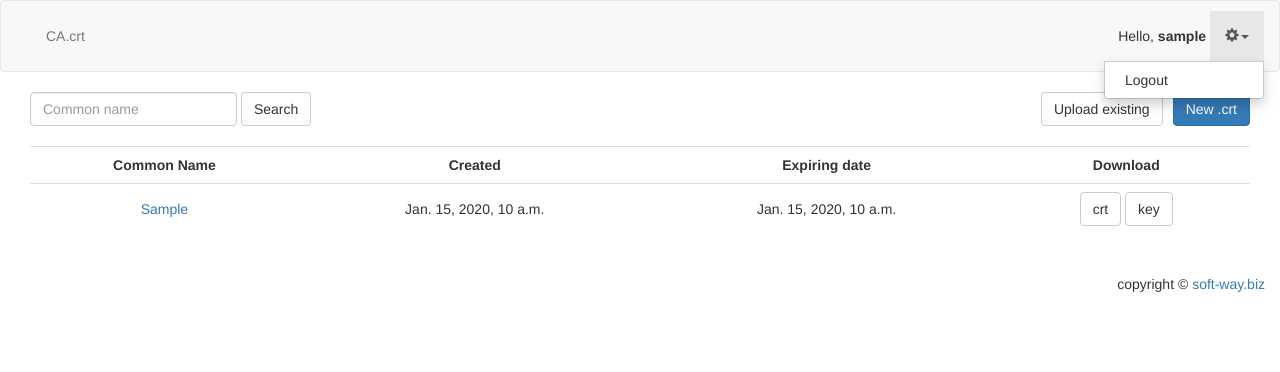
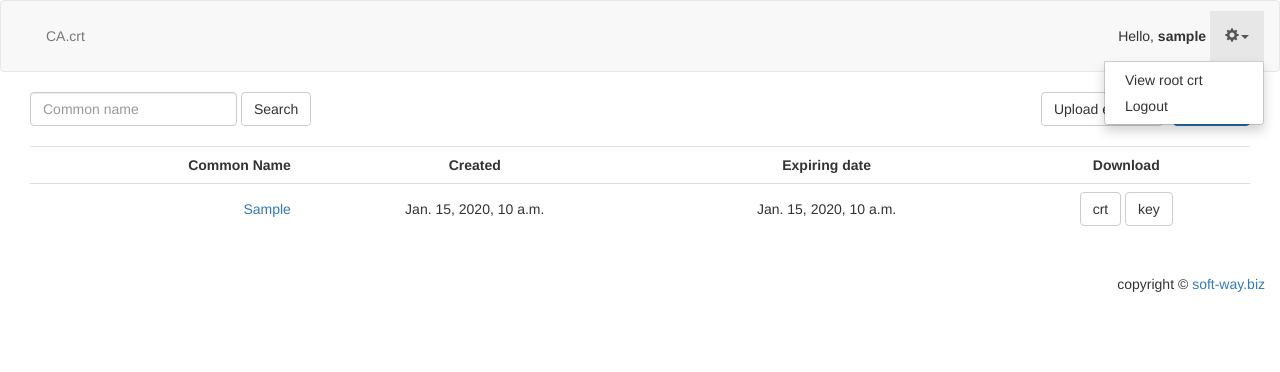
Before and after one commit to telminov/ca, a Django app: a page that uses core/templates/core/base.html in a window 1280 px wide, after a click that opens the changed part. Shown: the top 372 px of the page. Run offline with Django 3.2, Linux system fonts and the light colour scheme; a user stored in the database is signed in; tables that the repository leaves empty hold one stand-in row (values such as "Sample post"); some libraries are stand-ins or nearby versions.

Commit message:
#43 - правки по дизайну(красные кнопки, cn по правому краю)

```diff
--- a/core/static/core/css/custom_style.css
+++ b/core/static/core/css/custom_style.css
@@ -56,6 +56,11 @@ textarea {
     text-align: center;
 }
 
+.main-table td:first-of-type,
+.main-table th:first-of-type {
+    text-align: right;
+}
+
 .main-table tr>td {
     vertical-align: middle !important;
 }
--- a/core/templates/core/base.html
+++ b/core/templates/core/base.html
@@ -58,6 +58,7 @@
                                aria-expanded="false"><span class="glyphicon glyphicon-cog"
                                                            aria-hidden="true"></span><span class="caret"></span></a>
                             <ul class="dropdown-menu" role="menu">
+                                <li><a href="{% url 'view_root_crt' %}">View root crt</a></li>
                                 <li><a href="{% url 'logout' %}">Logout</a></li>
                             </ul>
                         </li>
--- a/core/templates/core/certificate/create.html
+++ b/core/templates/core/certificate/create.html
@@ -14,7 +14,7 @@
                     {% bootstrap_form form layout='horizontal' field_class='col-xs-6' label_class='col-xs-6' %}
                     <div class="form-group">
                         <div class="col-xs-offset-6 col-xs-2">
-                            <button type="submit" class="btn btn-default">Create</button>
+                            <button type="submit" class="btn btn-primary">Create</button>
                         </div>
                     </div>
                 </form>
--- a/core/templates/core/certificate/upload_existing.html
+++ b/core/templates/core/certificate/upload_existing.html
@@ -25,7 +25,7 @@
                 <div class="row">
                     <div class="form-group text-center col-xs-12">
                         <button class="btn btn-danger pull-left">Cancel</button>
-                        <button type="submit" class="btn btn-default pull-right">Submit</button>
+                        <button type="submit" class="btn btn-primary pull-right">Submit</button>
                     </div>
                 </div>
             </form>
--- a/core/templates/core/certificate/view.html
+++ b/core/templates/core/certificate/view.html
@@ -42,7 +42,7 @@
 
             <div class="text-center col-xs-12">
                 <div class="row">
-                    <a href="{% url 'index' %}" role="button" class="btn btn-success pull-right submit-view-crt-btn">Submit</a>
+                    <a href="{% url 'index' %}" role="button" class="btn btn-primary pull-right submit-view-crt-btn">Submit</a>
                     <a href="{% url 'recreation_crt' pk=object.pk %}" role="button"
                        class="btn btn-default pull-right">Re-creation</a>
                     <a href="{% url 'delete_crt' pk=object.pk %}" role="button"
```
